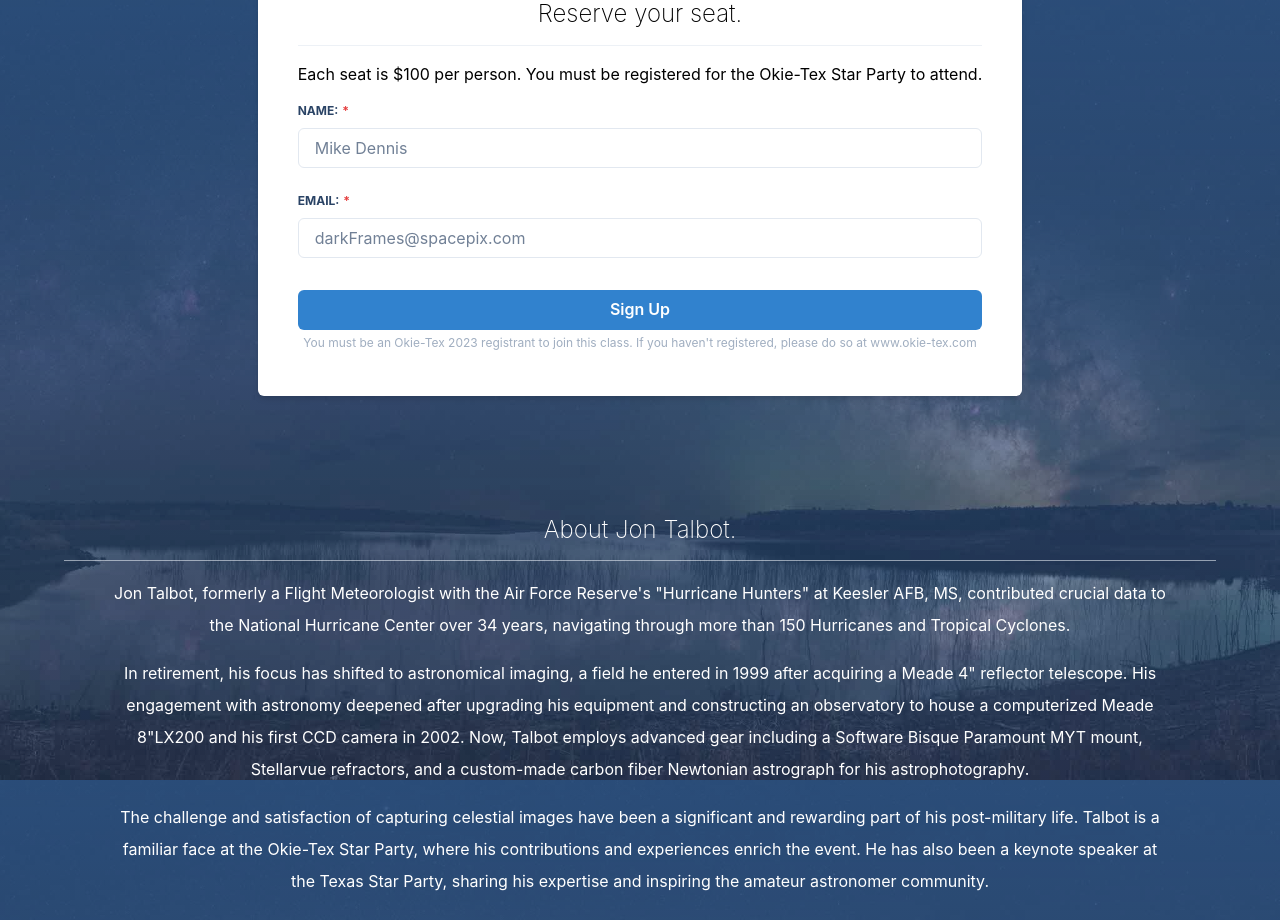
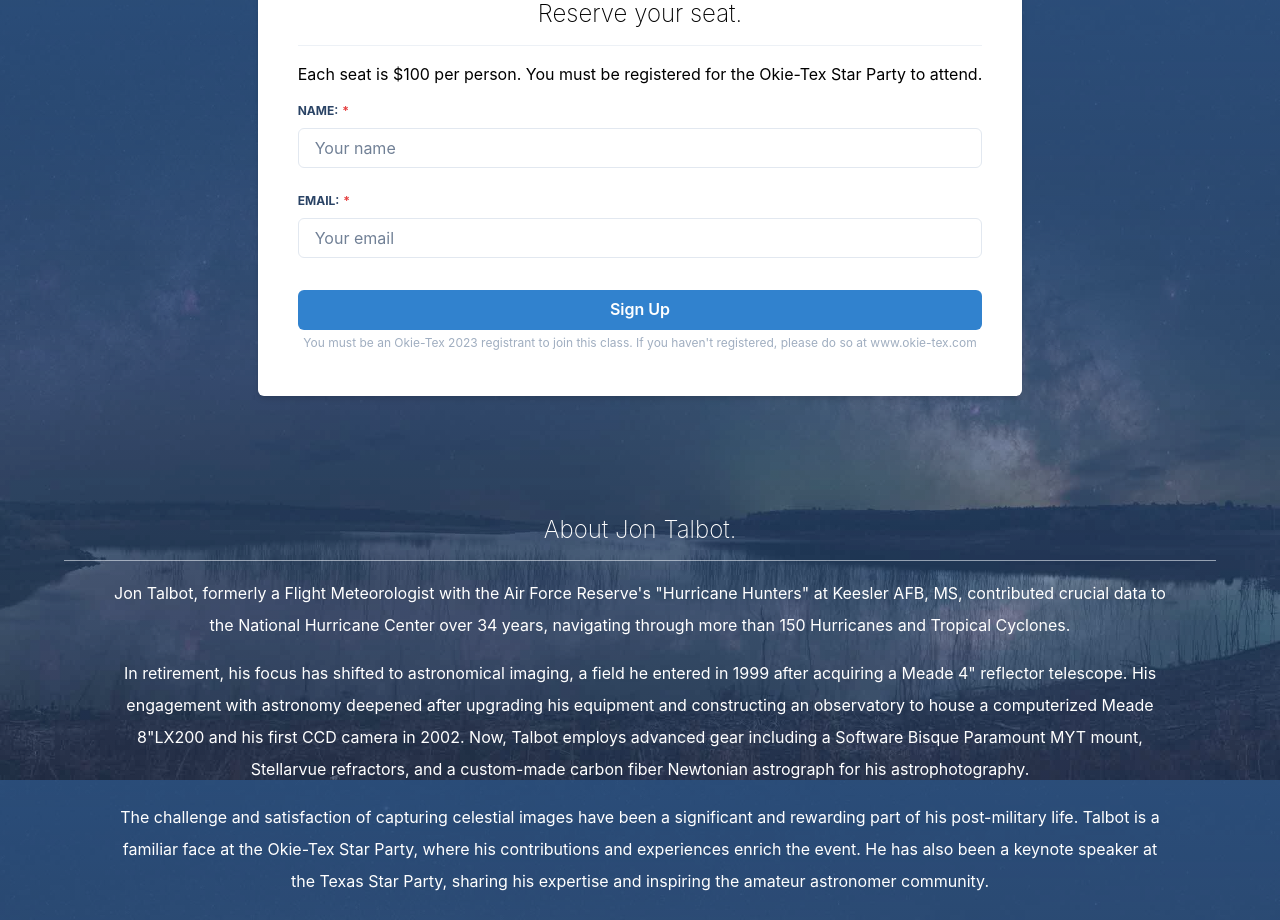
Before and after one commit to sdmacdonald/okcastro.club, a React (Vite) app: page /imaging-session in a window 1280 px wide. Shown: the part 820-1740 px from the top of the page. Built offline with nearby package versions, Linux system fonts and the light colour scheme.

Commit message:
fix placeholder text

```diff
--- a/src/organisms/ImagingSessionForm.jsx
+++ b/src/organisms/ImagingSessionForm.jsx
@@ -17,7 +17,7 @@ export const ImagingSessionForm = (props) => {
         required={true}
         type="text"
         onChange={onChange}
-        placeholder="Mike Dennis"
+        placeholder="Your name"
         value={member.name}
       />
       <FormInputField
@@ -26,7 +26,7 @@ export const ImagingSessionForm = (props) => {
         type="email"
         value={member.email}
         onChange={onChange}
-        placeholder="darkFrames@spacepix.com"
+        placeholder="Your email"
       />
     </Form>
   );
```
